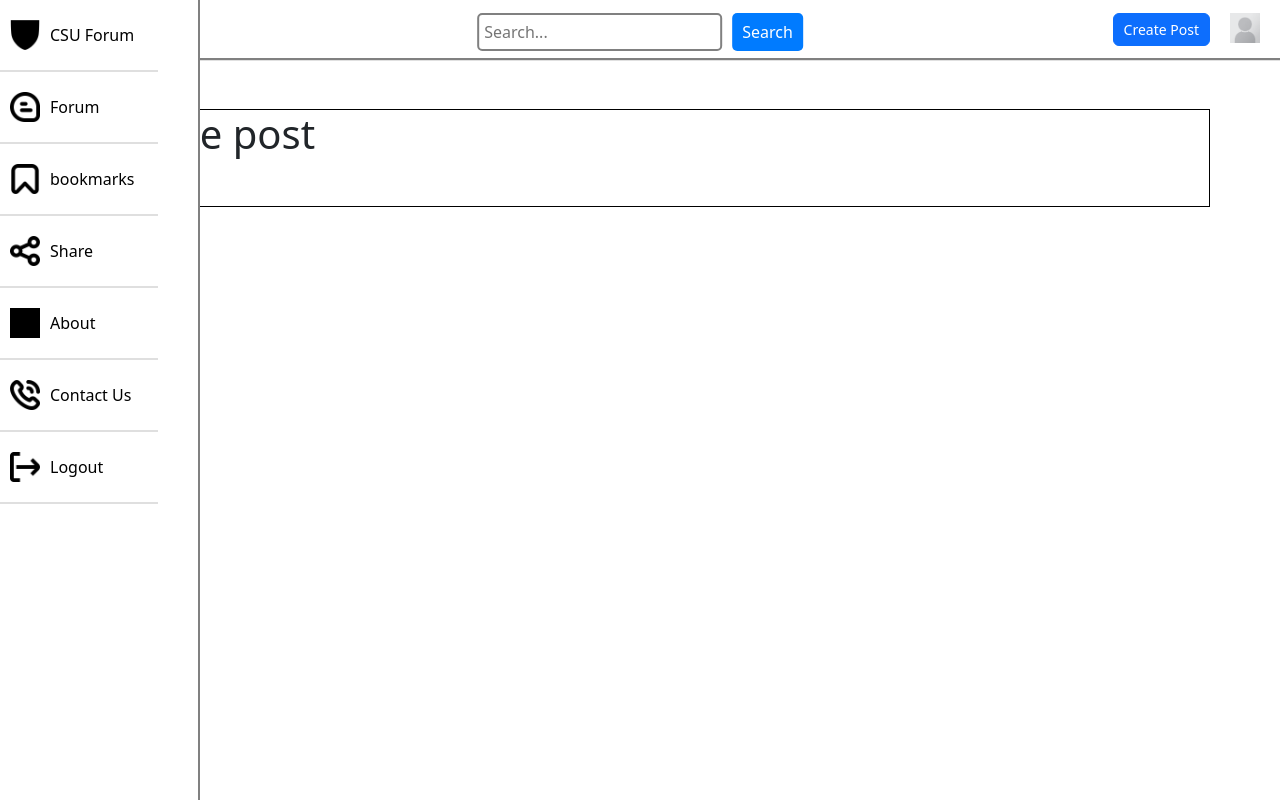
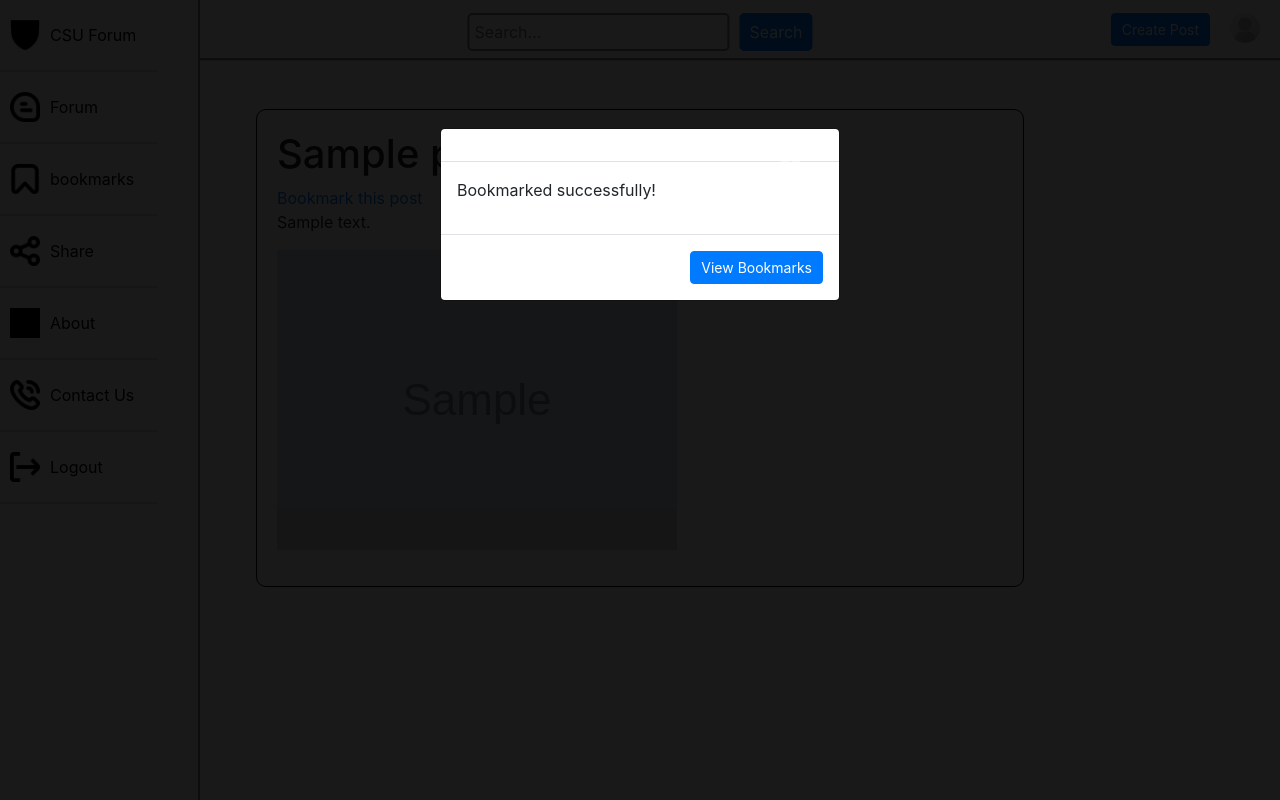
Before and after one commit to johndoniego/school-forum, a PHP site: page /post-details.php?id=1 in a window 1280 px wide. Run offline with PHP 8.4, Linux system fonts and the light colour scheme; the visitor is signed in with stand-in values (Sample User, id 1); tables that the repository leaves empty hold one stand-in row (values such as "Sample post"); grey boxes marked "Sample" are stand-in pictures; data that the repository does not hold is empty; some libraries are stand-ins or nearby versions; grey boxes are pictures that could not be loaded.

Commit message:
added: Bookmark function

```diff
--- a/commons/header.php
+++ b/commons/header.php
@@ -1,3 +1,4 @@
+<link rel="stylesheet" href="css/header.css">
 <header class="sticky-header">
     <div id="topnav">
         <div class="inner">
@@ -12,7 +13,7 @@
                 <ul>
                     <button class="btn btn-primary" data-bs-toggle="modal" data-bs-target="#createPostModal">Create
                         Post</button>
-                    <li><a href="#"><img class="user-icon" name="user-icon" src="assets/img/placeholder.png" alt="user"></a></li>
+                    <li><a href="#"><img style="border-radius: 50% ;" class="user-icon" name="user-icon" src="assets/img/placeholder.png" alt="user"></a></li>
                 </ul>
             </nav>
         </div>
--- a/commons/sidebar.php
+++ b/commons/sidebar.php
@@ -1,3 +1,4 @@
+<link rel="stylesheet" href="css/sidebar.css">
 <div class="sidebar">
     <ul>
         <li><a href="home.php"><i class="fas fa-home"><img src="images/csulogo.png" alt="Home" class="icon"></i><span
--- a/post-details.php
+++ b/post-details.php
@@ -2,6 +2,12 @@
 // Assuming you have a database connection setup in db.php
 include('config.php');
 session_start();
+// Check if the bookmark was added
+if (isset($_SESSION['bookmark_added']) && $_SESSION['bookmark_added']) {
+    // Prepare JavaScript to show the modal
+    echo "<script>document.addEventListener('DOMContentLoaded', function() { $('#bookmarkSuccessModal').modal('show'); });</script>";
+    unset($_SESSION['bookmark_added']); // Clear the flag
+}
 
 // Get the post ID from the URL
 $postId = $_GET['id'] ?? null;
@@ -27,19 +33,161 @@ if ($result->num_rows > 0) {
     <meta name="viewport" content="width=device-width, initial-scale=1.0">
     <title><?= htmlspecialchars($post['title']) ?></title>
     <link rel="stylesheet" href="assets/bootstrap-5.3.0-alpha3-dist/css/bootstrap.css">
-
+    <link href="https://stackpath.bootstrapcdn.com/bootstrap/4.5.2/css/bootstrap.min.css" rel="stylesheet">
+    <script src="https://code.jquery.com/jquery-3.5.1.slim.min.js"></script>
+    <script src="https://cdn.jsdelivr.net/npm/@popperjs/core@2.5.2/dist/umd/popper.min.js"></script>
+    <script src="https://stackpath.bootstrapcdn.com/bootstrap/4.5.2/js/bootstrap.min.js"></script>
     <link rel="stylesheet" href="css/sidebar.css">
     <link rel="stylesheet" href="css/header.css">
+    <style>
+    .post-container {
+        max-width: 60%;
+        /* Adjust the width as needed */
+        margin: 0 auto;
+        /* Centers the container horizontally */
+        padding: 20px;
+        /* Adds padding inside the container */
+        word-wrap: break-word;
+        /* Correct property name for breaking long words */
+        overflow-wrap: break-word;
+        /* Ensures overflow text is wrapped */
+        border-radius: 10px;
+    }
+
+    .post-image {
+        width: auto;
+        /* Allows the image to scale based on its height */
+        height: 300px;
+        /* Default height */
+        max-width: 100%;
+        /* Ensures the image is not wider than its container */
+        object-fit: cover;
+        /* Adjusts the image's fit within the box without stretching it */
+    }
+
+    .modal {
+        display: none;
+        /* Hidden by default */
+        position: fixed;
+        /* Stay in place */
+        z-index: 1001;
+        /* Sit on top */
+        padding-top: 100px;
+        /* Location of the box */
+        left: 0;
+        top: 0;
+        width: 100%;
+        /* Full width */
+        height: 100%;
+        /* Full height */
+        overflow: auto;
+        /* Enable scroll if needed */
+        background-color: rgb(0, 0, 0);
+        /* Fallback color */
+        background-color: rgba(0, 0, 0, 0.9);
+        /* Black w/ opacity */
+    }
+    .bookmarked {
+        display: none;
+        /* Hidden by default */
+        position: fixed;
+        /* Stay in place */
+        z-index: 1002;
+        /* Sit on top */
+        padding-top: 100px;
+        /* Location of the box */
+        left: 0;
+        top: 0;
+        width: 100%;
+        /* Full width */
+        height: 100%;
+        /* Full height */
+        overflow: auto;
+        /* Enable scroll if needed */
+        background-color: rgb(0, 0, 0);
+        /* Fallback color */
+        background-color: rgba(0, 0, 0, 0.9);
+        /* Black w/ opacity */
+    }
+    .modal-content {
+        margin: auto;
+        display: block;
+        width: 80%;
+        max-width: 700px;
+    }
+
+    .close {
+        position: absolute;
+        top: 15px;
+        right: 35px;
+        color: #fff;
+        font-size: 40px;
+        font-weight: bold;
+        cursor: pointer;
+    }
+    .modal-backdrop.show{
+        display: none;
+    }
+    </style>
 </head>
 
 <body>
     <?php include('commons/sidebar.php') ?>
     <?php include('commons/header.php') ?>
 
-    <div class="container mt-5" style="border:1px solid black;">
+    <div class="container mt-5  post-container" style="border:1px solid black;">
         <h1><?= $post['Title'] ?></h1>
+        <a href="actions/bookmark.php?id=<?= $post['PostID'] ?>">Bookmark this post</a>
         <p><?= nl2br($post['Content']) ?></p>
+        <a href="#imageModal" id="imageLink">
+            <img class="post-image" src="<?= $post['ImagePath'] ?? '' ?>" alt="Post Image">
+        </a>
+        <p></p>
     </div>
+    <!-- Image Modal -->
+    <div id="imageModal" class="modal">
+        <span class="close">&times;</span>
+        <img class="modal-content" id="modalImage">
+    </div>
+
+    <!-- Bookmark Success Modal -->
+    <div class="modal" id="bookmarkSuccessModal" tabindex="-1">
+        <div class="modal-dialog">
+            <div class="modal-content">
+                <div class="modal-header">
+                    <button type="button" class="close" data-dismiss="modal" aria-label="Close">
+                        <span aria-hidden="true">&times;</span>
+                    </button>
+                </div>
+                <div class="modal-body">
+                    <p>Bookmarked successfully!</p>
+                </div>
+                <div class="modal-footer">
+                    <a href="bookmarks.php" class="btn btn-primary">View Bookmarks</a>
+                </div>
+            </div>
+        </div>
+    </div>
+
+    <script>
+    document.getElementById('imageLink').onclick = function(event) {
+        event.preventDefault(); // Prevent the default anchor action
+        var modal = document.getElementById('imageModal');
+        var modalImg = document.getElementById('modalImage');
+        modal.style.display = "block";
+        modalImg.src = this.children[0].src; // Set the src of the modal image to the clicked image's src
+    };
+
+    // Get the <span> element that closes the modal
+    var span = document.getElementsByClassName("close")[0];
+
+    // When the user clicks on <span> (x), close the modal
+    span.onclick = function() {
+        var modal = document.getElementById('imageModal');
+        modal.style.display = "none";
+    }
+    </script>
+
 </body>
 
 </html>
```
Also changed, not shown: actions/bookmark.php (added, +37 -0 lines), bookmarks.php (added, +47 -0 lines), css/main/forum.css (+2 -6 lines), forum.php (+7 -3 lines), forum.sql (+7 -8 lines), css/main/post-details.css (added), uploads/1db657ded7dc6bd95a97f61f9adeb2a9.jpg (added), uploads/80a0e45fe795efdd5e70ce55537644e4.jpg (added), uploads/ezgif-3-4804f34cf4.png (added).
